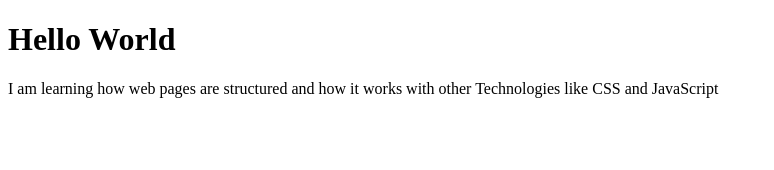
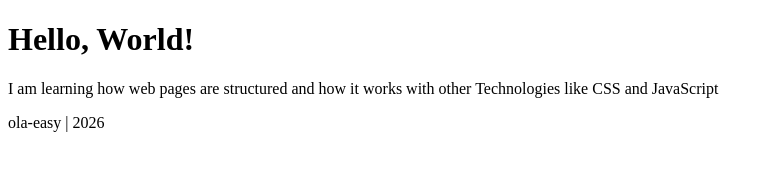
Before and after one commit to OlaIsraelI/Learn_JavaScript, a plain HTML site: page day1/index.html in a window 1280 px wide. Shown: the whole page, without its empty margins (0-774 px from the left). Drawn offline with Linux system fonts and the light colour scheme.

Commit message:
I just included to meta tag to contain the name attributes and the footer tag to contain a simple text

```diff
--- a/day1/index.html
+++ b/day1/index.html
@@ -1,14 +1,16 @@
 <!DOCTYPE html>
 <head>
+  <meta charset="UTF-8"/>
+  <meta name="viewpoint" content="width=device-width, initial-scale=1.0" />
   <title>day1 task</title>
 </head>
 <body>
   <main>
-    <h1>Hello World</h1>
+    <h1>Hello, World!</h1>
     <p>I am learning how web pages are structured and how it works with other Technologies like CSS and JavaScript</p>
   </main>
 </body>
 <footer>
-
+  ola-easy | 2026
 </footer>
 </html>
```
